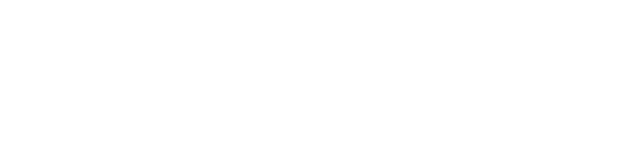
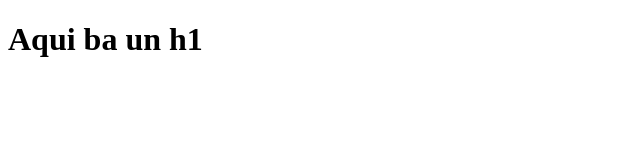
Before and after one commit to ivanRIQUELMErodriguez/eliminar-segundo, a plain HTML site: page index.html in a window 1280 px wide. Shown: the whole page, without its empty margins (0-640 px from the left). Drawn offline with Linux system fonts and the light colour scheme.

Commit message:
Se agrega h1 en main

```diff
--- a/index.html
+++ b/index.html
@@ -7,6 +7,6 @@
     <title>Document</title>
 </head>
 <body>
-
+    <h1>Aqui ba un h1</h1>
 </body>
 </html>
```
